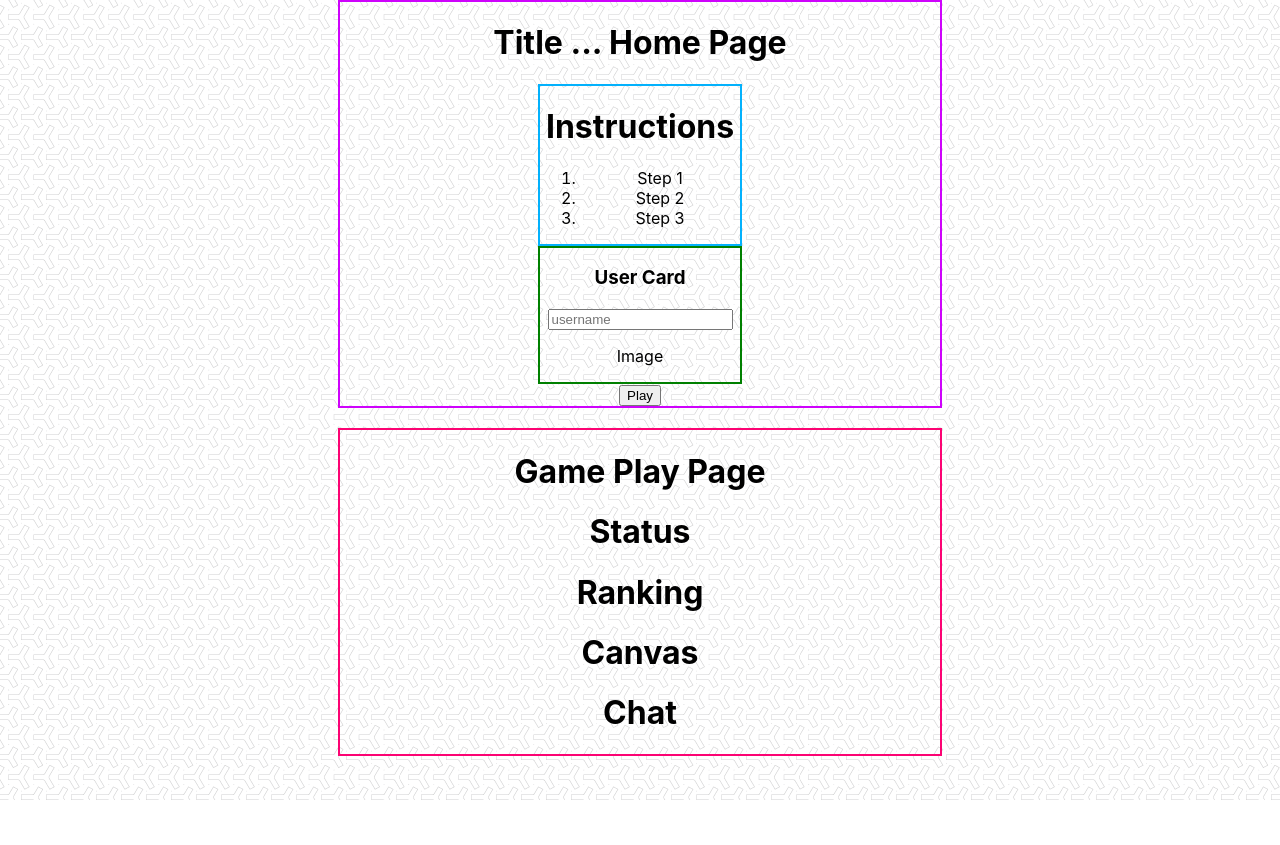
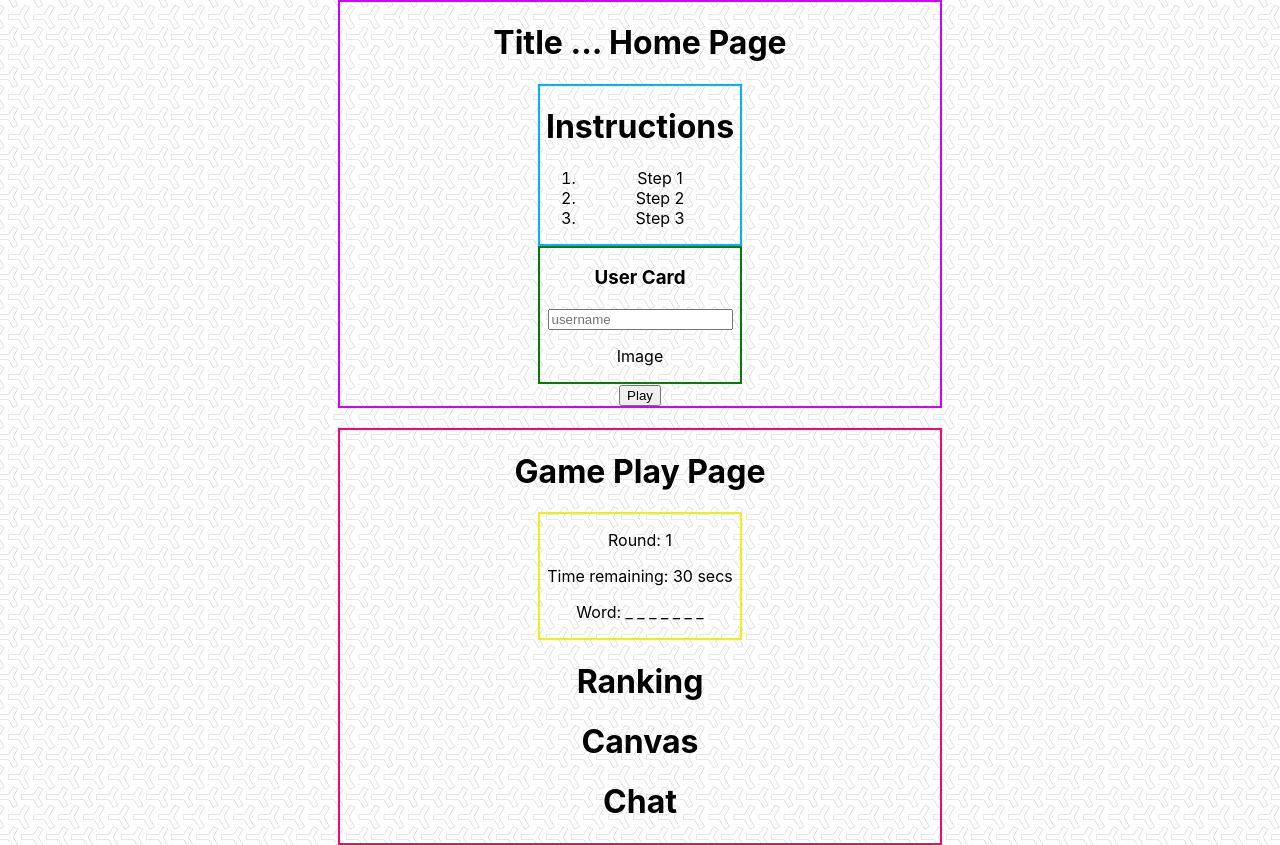
Before and after one commit to darrenzhang2000/skribbl-clone, a React (Create React App) app: page / in a window 1280 px wide. Before the commit the page ends 800 px from the top, so only its background shows below. Built offline with nearby package versions, Linux system fonts and the light colour scheme.

Commit message:
added basic status page

```diff
--- a/src/components/gamePlay/GamePlay.js
+++ b/src/components/gamePlay/GamePlay.js
@@ -1,4 +1,5 @@
 import React from 'react'
+import Status from './Status'
 
 const gamePlayStyle = {
     border: '2px solid #fc0373',
@@ -8,7 +9,7 @@ const gamePlayStyle = {
 
 const GamePlay = props => <div style={gamePlayStyle}>
     <h1>Game Play Page</h1>
-    <h1>Status</h1>
+    <Status/>
     <h1>Ranking</h1>
     <h1>Canvas</h1>
     <h1>Chat</h1>
--- a/src/components/gamePlay/Status.js
+++ b/src/components/gamePlay/Status.js
@@ -0,0 +1,14 @@
+import React from 'react'
+let statusStyle = {
+    border: '2px solid #ecf013',
+    width: '200px',
+    margin: 'auto'
+}
+
+const Status = props => <div style={statusStyle}>
+    <p>Round: 1</p>
+    <p>Time remaining: 30 secs</p>
+    <p>Word: _ _ _ _ _ _ _</p>
+</div>
+
+export default Status
```
